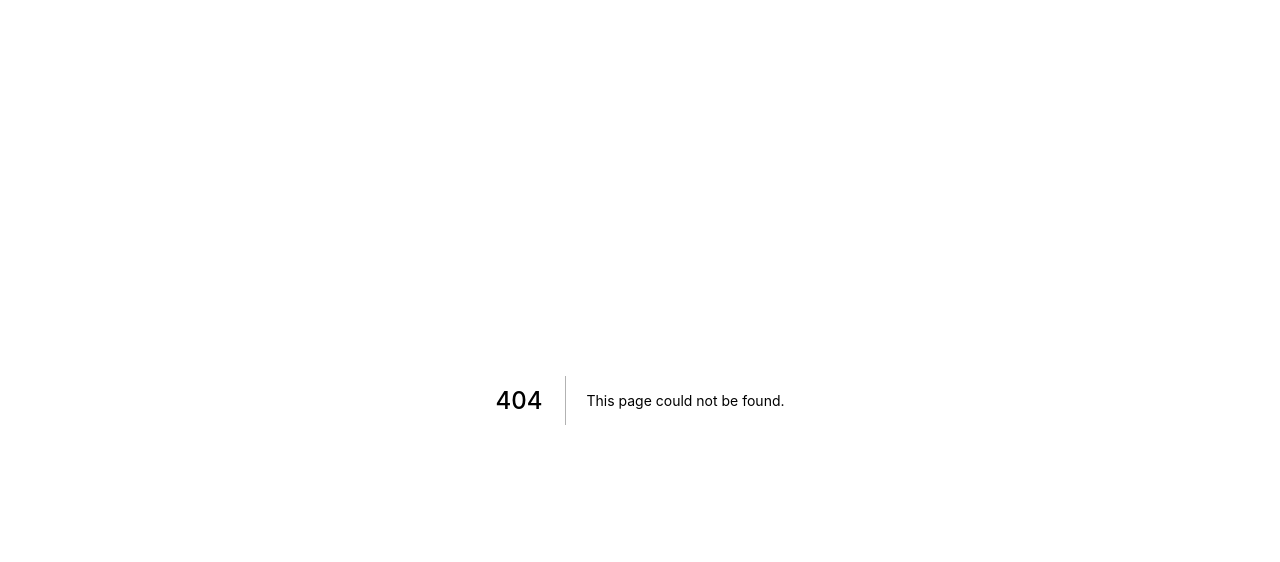
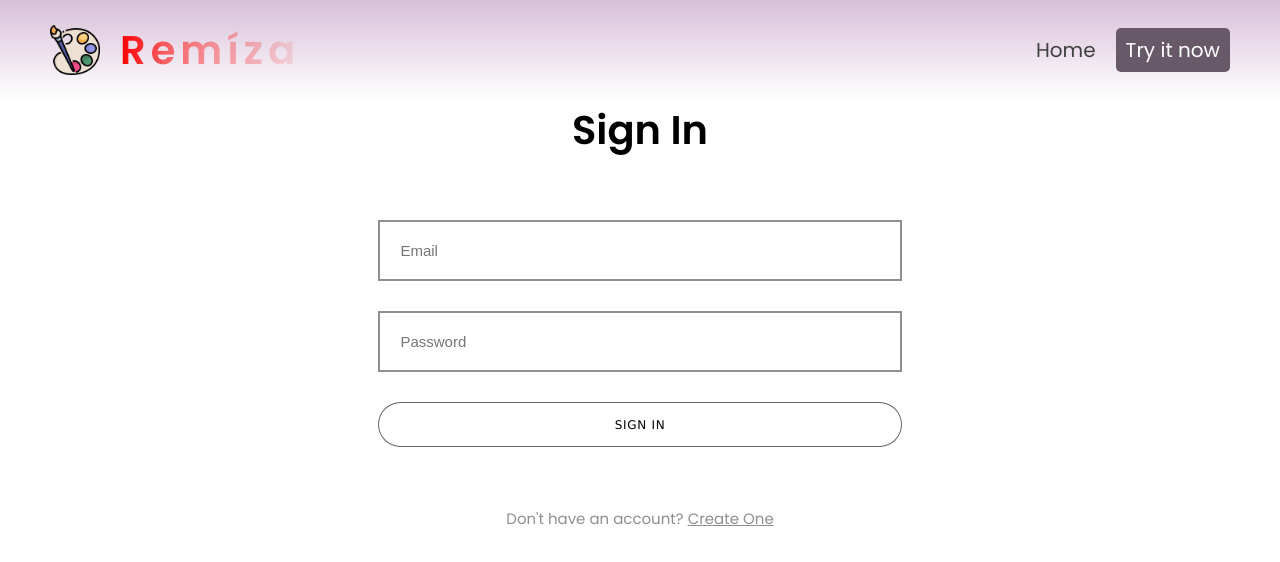
Before and after one commit to bilal-23/Paint-React, a Next.js app: page /auth in a window 1280 px wide. Before the commit this address had no page. Shown: the top 562 px of the page. Built offline with nearby package versions, Linux system fonts and the light colour scheme.

Commit message:
Added auth page

```diff
--- a/components/Button.js
+++ b/components/Button.js
@@ -2,7 +2,7 @@ import classes from './Button.module.css';
 
 export default function Button(props) {
     return (
-        <button className={`${classes.btn} ${props.reset && classes.reset_btn}`} onClick={props.onClick}>
+        <button type={props.type} className={`${classes.btn} ${props.reset && classes.reset_btn} ${props.authBtn && classes.auth_btn}`} onClick={props.onClick}>
             <span className={classes.btn_span}>{props.children}</span>
         </button>
     )
--- a/components/Button.module.css
+++ b/components/Button.module.css
@@ -24,10 +24,6 @@
   letter-spacing: 0.7px;
 }
 
-.btn:hover {
-  animation: bn54rotate 0.7s ease-in-out both;
-}
-
 .btn:hover .btn_span {
   animation: bn54storm 0.7s ease-in-out both;
   animation-delay: 0.06s;
@@ -35,9 +31,6 @@
 .btn:active .btn_span {
   animation: bn54storm 0.7s ease-in-out both;
   animation-delay: 0.06s;
-}
-.btn:active {
-  animation: bn54rotate 0.7s ease-in-out both;
 }
 
 /* RESET BUTTON */
@@ -65,6 +58,20 @@
 }
 .reset_btn:active {
   transform: scale(1.01);
+}
+/* AUTH BTN */
+.auth_btn {
+  width: 100%;
+}
+.auth_btn span {
+  font-size: 3rem;
+}
+.auth_btn:hover {
+  border: none;
+  background-color: rgba(0, 0, 0, 01);
+}
+.auth_btn:hover span {
+  color: white !important;
 }
 
 @keyframes bn54rotate {
@@ -117,4 +124,8 @@
   .reset_btn span {
     color: white !important;
   }
+  .auth_btn {
+    max-width: 100%;
+    height: 50px;
+  }
 }
--- a/package.json
+++ b/package.json
@@ -8,9 +8,15 @@
     "lint": "next lint"
   },
   "dependencies": {
+    "@reduxjs/toolkit": "^1.6.2",
+    "bcryptjs": "^2.4.3",
+    "mongodb": "^4.2.0",
     "next": "12.0.4",
+    "next-auth": "^3.29.0",
+    "nprogress": "^0.2.0",
     "react": "17.0.2",
     "react-dom": "17.0.2",
+    "react-redux": "^7.2.6",
     "react-sketch-canvas": "^6.1.0"
   },
   "devDependencies": {
--- /dev/null
+++ b/pages/auth.js
@@ -0,0 +1,45 @@
+import classes from './auth.module.css';
+import Button from "../components/Button";
+import { useRef, useState } from 'react';
+import Navbar from '../components/Navbar';
+
+export default function Auth() {
+    const emailRef = useRef();
+    const passwordRef = useRef();
+    const [isLogin, setIsLogin] = useState(true);
+
+    //toggle sign in create-account form
+    function toggleHandler() {
+        setIsLogin(prevState => !prevState);
+    }
+    return (
+        <>
+            <Navbar />
+            <section className={classes.auth}>
+                <div className={classes.auth_heading}>
+                    {isLogin && <h3>Sign In</h3>}
+                    {!isLogin && <h3>Create Your Account</h3>}
+                </div>
+                <form >
+                    <div className={classes.form_input_group}>
+                        <input type="email" placeholder="Email" ref={emailRef} />
+                    </div>
+                    <div className={classes.form_input_group}>
+                        <input type="password" placeholder="Password" ref={passwordRef} min="6" />
+                    </div>
+                    <div className={classes.form_input_group}>
+                        <Button type="submit" authBtn={true}>{isLogin ? 'Sign In' : 'Create Account'}</Button>
+                    </div>
+                    {/* <div className={classes.form_input_group}>
+                        <Button onClick={demoUserSignIn} type="button" tall={true}>{'Demo User'}</Button>
+                    </div> */}
+                </form>
+                <div className={classes.auth_change}>
+                    {isLogin && <p>Don&apos;t have an account? <span onClick={toggleHandler}>Create One</span></p>}
+                    {!isLogin && <p>Already have an account? <span onClick={toggleHandler}>Sign In</span></p>}
+                </div>
+            </section>
+        </>
+
+    )
+}
--- /dev/null
+++ b/pages/auth.module.css
@@ -0,0 +1,71 @@
+.auth {
+  min-height: 100vh;
+  color: black;
+  padding: 0rem 6rem;
+  display: flex;
+  flex-direction: column;
+  width: 70%;
+  align-items: center;
+  margin: 0 auto;
+  gap: 3rem;
+}
+.auth_heading {
+  text-align: center;
+}
+.auth_heading h3 {
+  font-size: 4rem;
+}
+.auth form {
+  width: 70%;
+  display: flex;
+  justify-content: center;
+  align-items: center;
+  flex-direction: column;
+  gap: 3rem;
+  padding: 3rem 1rem;
+}
+.form_input_group {
+  width: 100%;
+}
+.form_input_group input {
+  width: 100%;
+  border: 2px solid #8e8e8e;
+  color: black;
+  font-size: 1.5rem;
+  padding: 2rem 2rem;
+}
+.form_input_group input:focus {
+  border: 2px solid #8e8e8e;
+}
+.auth_change p {
+  color: #8e8e8e !important;
+  font-size: 1.5rem;
+}
+.auth_change p span {
+  text-decoration: underline;
+  cursor: pointer;
+}
+
+@media only screen and (max-width: 1200px) {
+  .auth {
+    width: 100%;
+  }
+}
+@media only screen and (max-width: 1100px) {
+  .auth {
+    min-height: 70vh;
+  }
+  .form_input_group button {
+    padding-top: 1.5rem !important;
+    padding-bottom: 1.5rem !important;
+  }
+}
+
+@media only screen and (max-width: 700px) {
+  .auth {
+    padding: 5rem 1rem;
+  }
+  .auth form {
+    width: 90%;
+  }
+}
```
Also changed, not shown: pages/draw.js (+16 -7 lines), pages/draw.module.css (+5 -3 lines), 1 other file (tests, documents, lock files or other folders).
